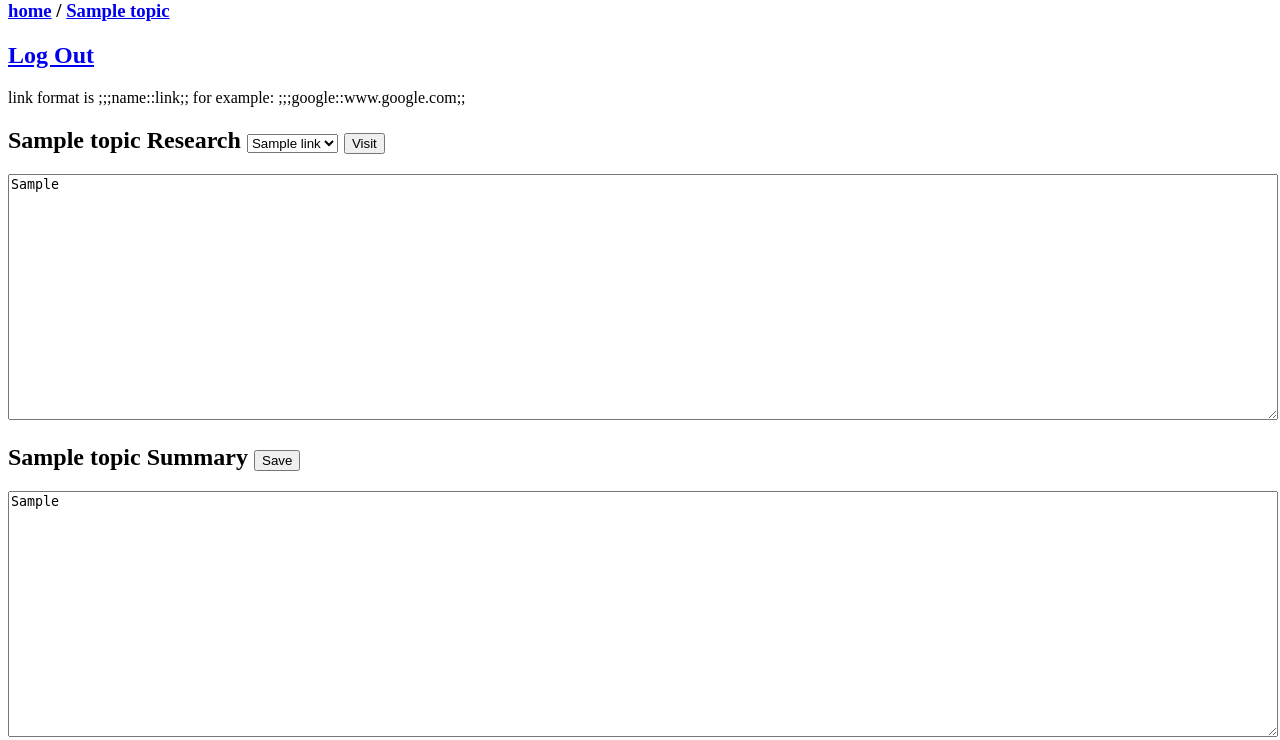
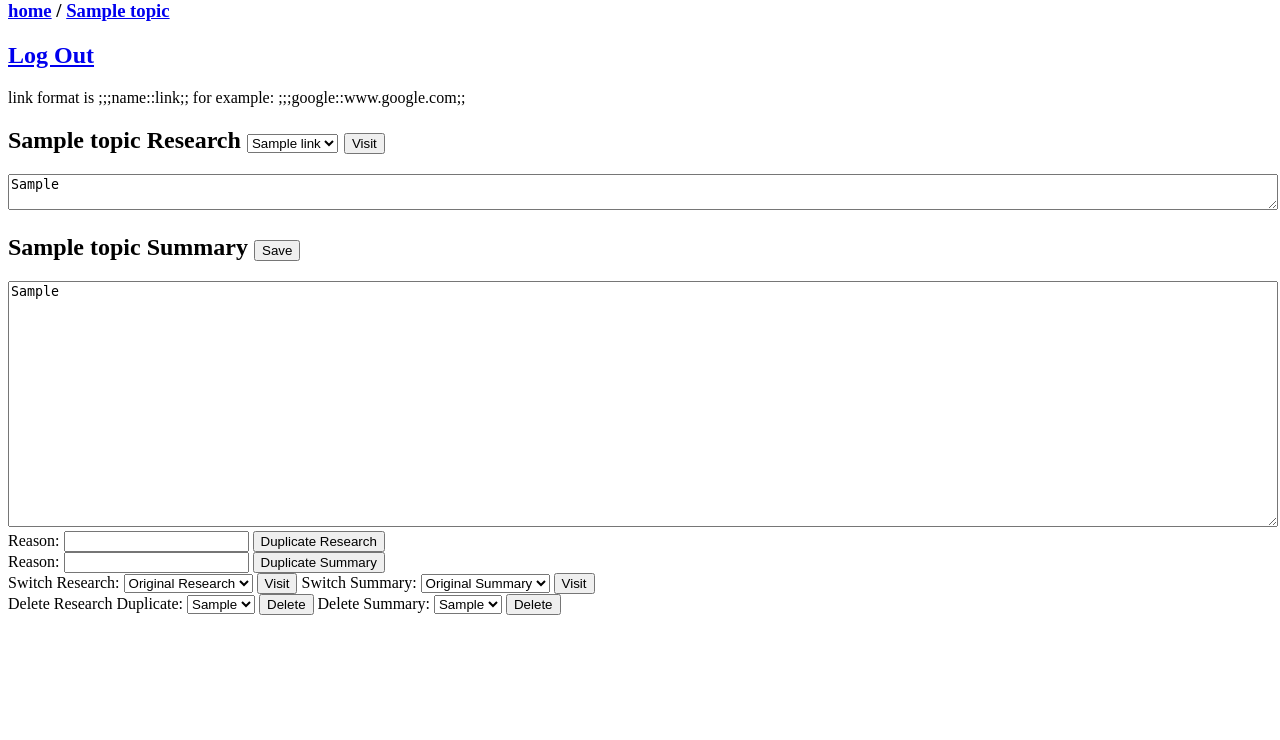
Before and after one commit to zindazed/research-manager, a Django app: page /researchWork/1 in a window 1280 px wide. Shown: the part 138-878 px from the top of the page. After the commit the page ends 753 px from the top, so only its background shows below. Run offline with Django 3.2, Linux system fonts and the light colour scheme; tables that the repository leaves empty hold one stand-in row (values such as "Sample post").

Commit message:
textarea problems

```diff
--- a/research_app/templates/research_app/researchWork.html
+++ b/research_app/templates/research_app/researchWork.html
@@ -42,9 +42,9 @@
         {% csrf_token %}
         {% if researchWorkDuplicate %}
             <input type="hidden" name="researchWorkDuplicateId" value="{{researchWorkDuplicate.id}}">
-            <textarea name="researchWork" id="researchWork" rows="16" placeholder="No Duplicate Research Done yet......." style="width: 100%; overflow: auto;">{{researchWorkDuplicate.work}}</textarea>
+            <textarea name="researchWork" id="researchWork" placeholder="No Duplicate Research Done yet......." style="width: 100%; height: 100%; overflow: auto;">{{researchWorkDuplicate.work}}</textarea>
         {% else %}
-            <textarea name="researchWork" id="researchWork" rows="16" placeholder="No Research Done yet......." style="width: 100%; overflow: auto;">{{researchWork.work}}</textarea>
+            <textarea name="researchWork" id="researchWork" placeholder="No Research Done yet......." style="width: 100%; height: 100%; overflow: auto;">{{researchWork.work}}</textarea>
         {% endif %}
 
             <h2>{{researchWorkTopic.name}} Summary
```
